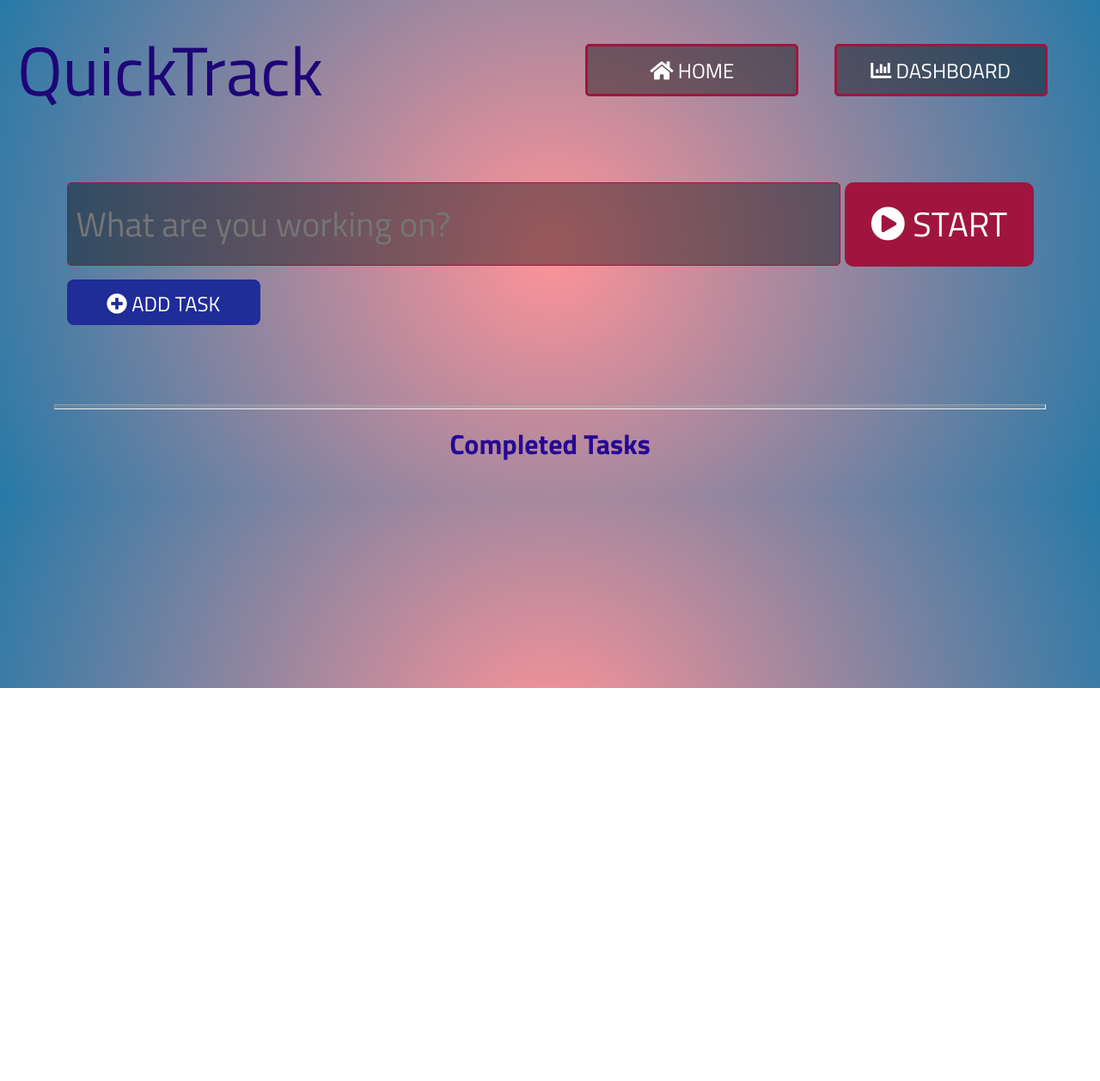
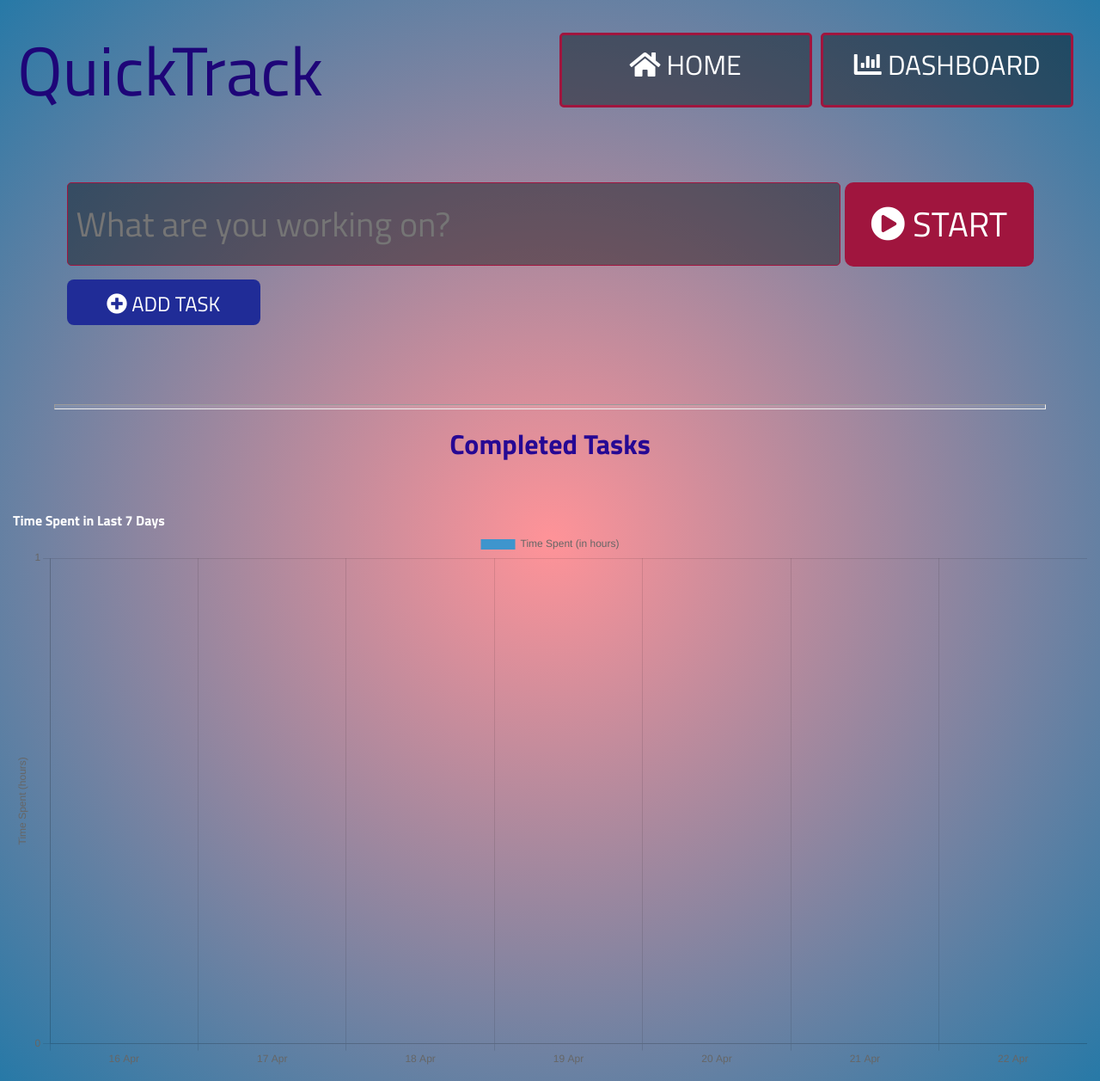
Before and after one commit to charan2code/QuickTrack, a website built with Vite: page src/index.html in a window 1280 px wide. Shown: the whole page at 86% size. Before the commit the page ends 800 px from the top, so only its background shows below. Built offline with nearby package versions, Linux system fonts and the light colour scheme.

Commit message:
dashboard imported to page

```diff
--- a/src/css/style.css
+++ b/src/css/style.css
@@ -10,6 +10,10 @@ body, h1, h2, p, button, input {
   font-size: 16px;
 }
 
+a {
+  text-decoration: none;
+  color: inherit;
+}
 /* Global styles */
 body {
   background: radial-gradient(circle at center, #FF9398 , #2779a7);
@@ -76,11 +80,11 @@ header {
   border: 3px solid #A0153E ;
   border-radius: 5px;
   cursor: pointer;
-  font-size:1.5rem;
+  font-size:2rem;
 }
 
 .pageButton:hover{
-  transform:scale(1.2);
+  transform:scale(1.1);
   background-color: #A0153E;
   color: #222;
   transition: all 0.1s;
--- a/src/index.html
+++ b/src/index.html
@@ -3,17 +3,19 @@
   <head>
     <meta charset="UTF-8" />
     <meta name="viewport" content="width=device-width, initial-scale=1.0" />
-    <title>Your JavaScript Playground</title>
+    <title>HOME | QuickTrack</title>
     <link rel="stylesheet" href="css/style.css" />
     <link rel="stylesheet" href="https://cdnjs.cloudflare.com/ajax/libs/font-awesome/5.15.4/css/all.min.css" />
+    <script src="https://cdn.jsdelivr.net/npm/chart.js"></script>
+    <script type="module" src="js/index.js"></script>
   </head>
   <body>
     <header>
       <h1 id="Title">QuickTrack</h1>
 
       <div id="mainButtons">
-        <button id="homeButton" class="pageButton"><i class="fas fa-home"></i> HOME</button>
-        <button id="dashboardButton" class="pageButton"><i class="fas fa-chart-bar"></i> DASHBOARD</button>
+        <a href="index.html" id="homeButton" class="pageButton"><i class="fas fa-home"></i> HOME</a>
+        <a href="dashboard.html" id="dashboardButton" class="pageButton"><i class="fas fa-chart-bar"></i> DASHBOARD</a>
       </div>
     </header>
     <section class="user-message" >
@@ -74,6 +76,11 @@
       </div>
 
     </section>
-    <script type="module" src="js/index.js"></script>
+
+    <section id="barGraphSection">
+      <h2>Time Spent in Last 7 Days</h2>
+      <canvas id="barGraph"></canvas>
+    </section>
+
   </body>
 </html>
--- a/src/js/index.js
+++ b/src/js/index.js
@@ -15,6 +15,7 @@ document.addEventListener("DOMContentLoaded", function () {
   const userMessage = document.getElementById("userMessage");
   const addTaskButton = document.getElementById("addtaskButton");
   const manualTaskSection = document.getElementById("manualtask");
+  const barGraphCanvas = document.getElementById("barGraph");
 
 
 
@@ -171,7 +172,7 @@ document.addEventListener("DOMContentLoaded", function () {
     // If start times are equal, compare end times
     return endTimeB - endTimeA;
   });
-}
+  }
 
   // Function to display completed tasks from local storage
   function displayCompletedTasks() {
@@ -208,8 +209,80 @@ document.addEventListener("DOMContentLoaded", function () {
     });
 
     attachDeleteButtonListeners();
+    // Update the bar graph
+    updateBarGraph(tasks);
 
   }
+
+  function updateBarGraph(tasks) {
+    // Check if window.barGraph is defined and is an instance of Chart
+    if (window.barGraph instanceof Chart) {
+      // Destroy existing chart
+      window.barGraph.destroy();
+    }
+
+    // Get today's date
+    const today = new Date();
+
+    // Set time to 00:00:00
+    today.setHours(0, 0, 0, 0);
+
+    // Subtract 6 days
+    const sevenDaysAgo = new Date(today);
+    sevenDaysAgo.setDate(today.getDate() - 6);
+
+    // Initialize an array to store total time spent for each day
+    const data = Array(7).fill(0);
+
+    // Loop through tasks and sum up time spent for each day
+    tasks.forEach((task) => {
+      const taskDate = new Date(task.startTime);
+      if (taskDate >= sevenDaysAgo && taskDate <= today) {
+        const dayIndex = Math.floor((taskDate - sevenDaysAgo) / (24 * 60 * 60 * 1000));
+        data[dayIndex] += task.elapsedTime / (60 * 60 * 1000); // Convert time to hours
+      }
+      if (taskDate > today){
+        data[6] += task.elapsedTime / (60 * 60 * 1000);
+      }
+    });
+
+    // Prepare labels for the bar graph (last 7 days)
+    const labels = [];
+    for (let i = 0; i < 7; i++) {
+      const day = new Date(sevenDaysAgo);
+      day.setDate(sevenDaysAgo.getDate() + i);
+      labels.push(formatDate(day));
+    }
+
+    // Create the bar graph
+    window.barGraph = new Chart(barGraphCanvas, {
+      type: "bar",
+      data: {
+        labels: labels,
+        datasets: [
+          {
+            label: "Time Spent (in hours)",
+            data: data,
+            backgroundColor: "#3e95cd",
+          },
+        ],
+      },
+      options: {
+        scales: {
+          y: {
+            beginAtZero: true,
+            title: {
+              display: true,
+              text: "Time Spent (hours)",
+            },
+            ticks: {
+              stepSize: 1, // Display ticks in steps of 1 hour
+            },
+          },
+        },
+      },
+    });
+    }
 
   // Event listener for START button click
   startButton.addEventListener("click", function () {
```
Also changed, not shown: src/dashboard.html (added, +28 -0 lines), src/js/dashboard.js (added, +91 -0 lines).
